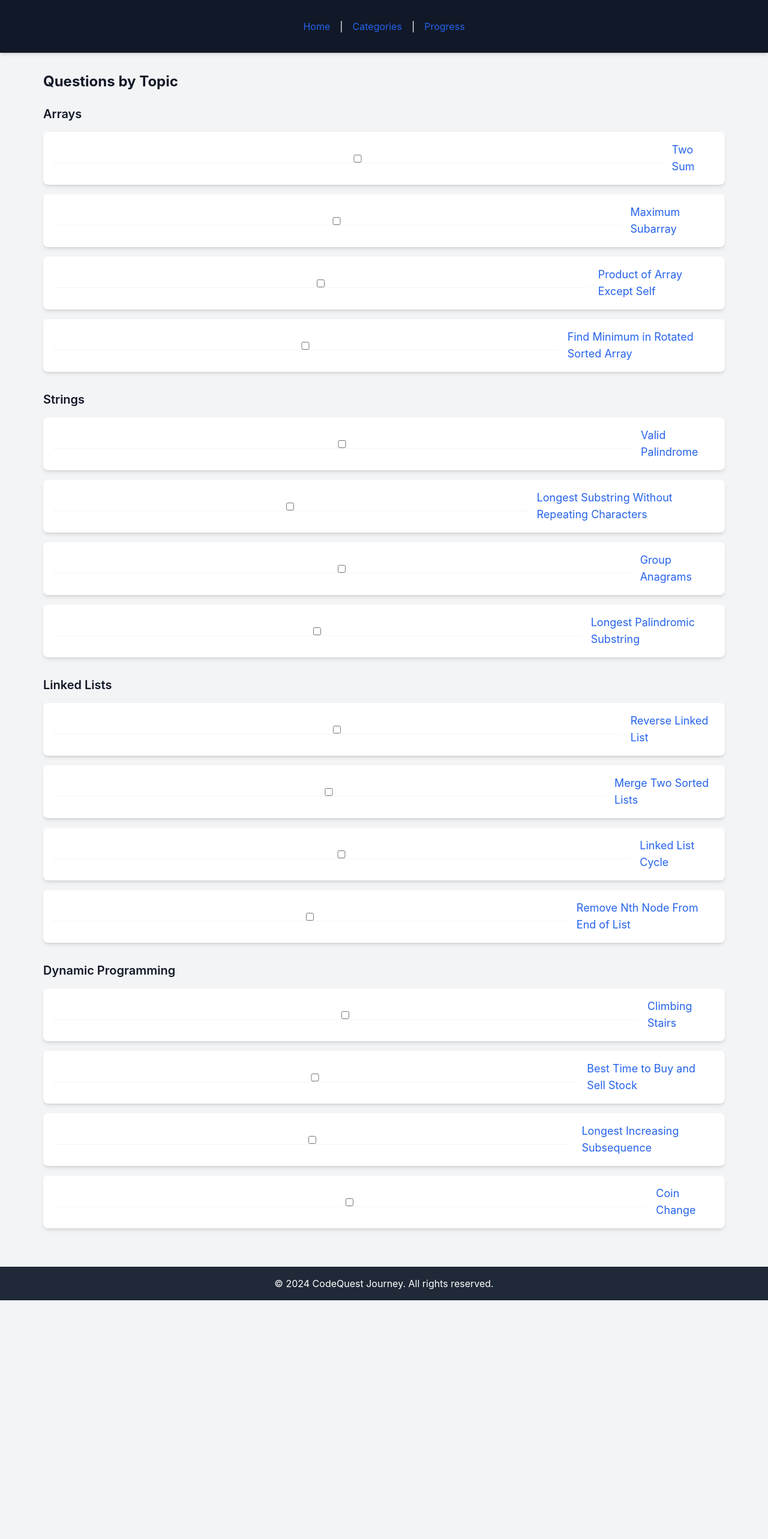
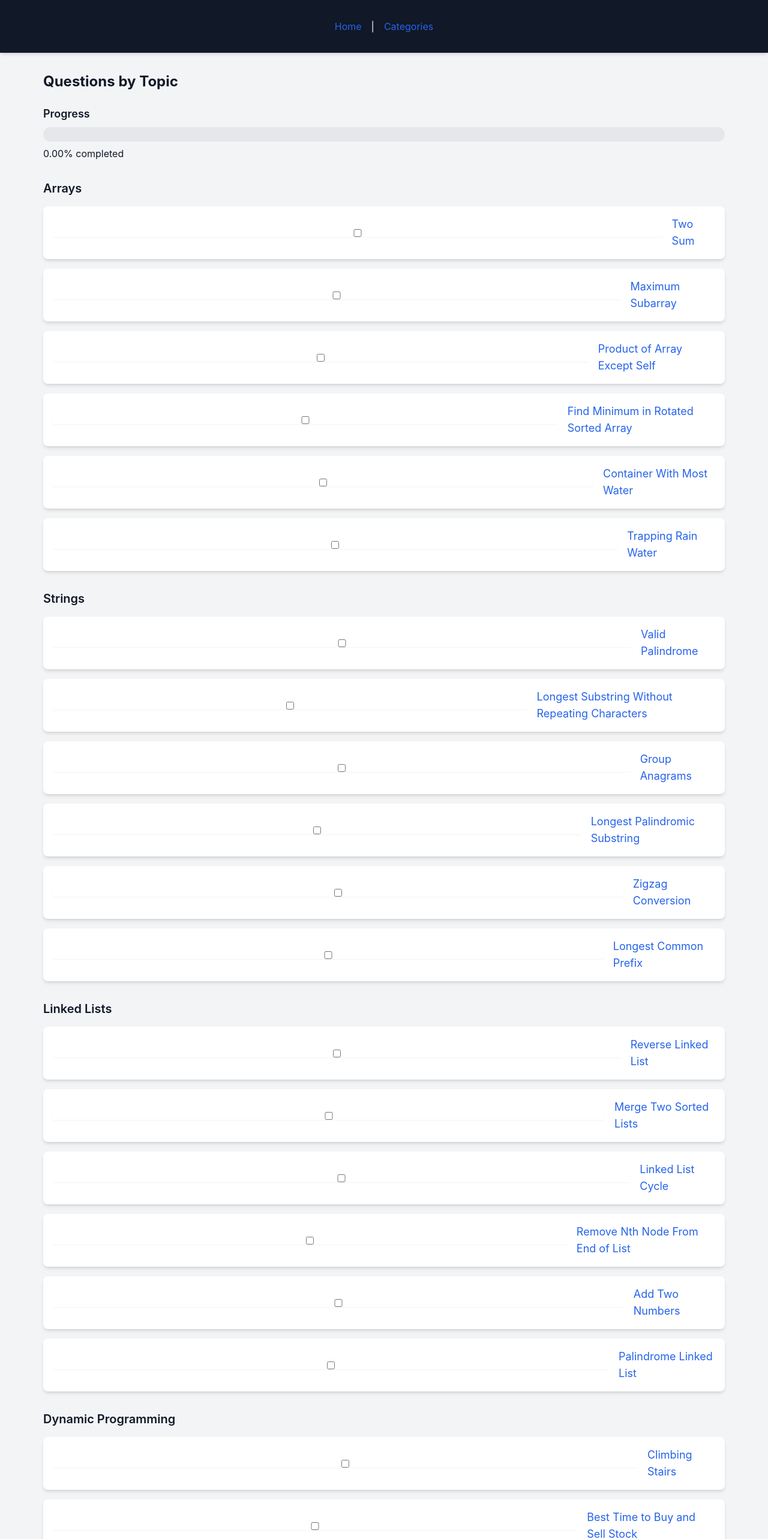
Before and after one commit to nisaanv/CodeQuest-Journey, a React (Vite) app: page /category in a window 1280 px wide. Shown: the top 2566 px of the page at 60% size. Before the commit the page ends 2168 px from the top, so only its background shows below. Built offline with nearby package versions, Linux system fonts and the light colour scheme.

Commit message:
some changes in category page. Deleted the progress page. and all the functionality of progress to the category.

```diff
--- a/src/App.jsx
+++ b/src/App.jsx
@@ -2,7 +2,6 @@ import React, { useState } from 'react';
 import { BrowserRouter as Router, Route, Routes, Link } from 'react-router-dom';
 import Home from './components/Home';
 import Category from './components/Category';
-import Progress from './components/Progress';
 
 const App = () => {
   const [questionList, setQuestionList] = useState([]);
@@ -12,35 +11,33 @@ const App = () => {
   };
 
   return (
+    <div className="flex flex-col min-h-screen">
       <Router>
         <header className="bg-gray-900 text-white shadow-md">
           <nav className="container mx-auto p-4 flex items-center justify-center space-x-4">
             <Link to="/" className="hover:text-blue-400">Home</Link>
             <span>|</span>
             <Link to="/category" className="hover:text-blue-400">Categories</Link>
-          <span>|</span>
-          <Link to="/progress" className="hover:text-blue-400">Progress</Link>
           </nav>
         </header>
 
-      <main className="container mx-auto my-8">
+        {/* Main content area that grows */}
+        <main className="flex-grow container mx-auto my-8">
           <Routes>
             <Route path="/" element={<Home />} />
             <Route
               path="/category"
               element={<Category onQuestionStatusChange={handleQuestionStatusChange} />}
             />
-          <Route
-            path="/progress"
-            element={<Progress questionList={questionList} />}
-          />
           </Routes>
         </main>
 
+        {/* Footer stays at the bottom */}
         <footer className="bg-gray-800 text-white p-4 text-center mt-auto">
           <p>&copy; {new Date().getFullYear()} CodeQuest Journey. All rights reserved.</p>
         </footer>
       </Router>
+    </div>
   );
 };
 
--- a/src/components/Category.jsx
+++ b/src/components/Category.jsx
@@ -1,4 +1,4 @@
-import React, { useState } from 'react';
+import React, { useState, useEffect } from 'react';
 
 const categories = [
   {
@@ -8,6 +8,8 @@ const categories = [
       { id: 2, title: 'Maximum Subarray', link: 'https://leetcode.com/problems/maximum-subarray/', solved: false },
       { id: 3, title: 'Product of Array Except Self', link: 'https://leetcode.com/problems/product-of-array-except-self/', solved: false },
       { id: 4, title: 'Find Minimum in Rotated Sorted Array', link: 'https://leetcode.com/problems/find-minimum-in-rotated-sorted-array/', solved: false },
+      { id: 17, title: 'Container With Most Water', link: 'https://leetcode.com/problems/container-with-most-water/', solved: false },
+      { id: 18, title: 'Trapping Rain Water', link: 'https://leetcode.com/problems/trapping-rain-water/', solved: false },
     ],
   },
   {
@@ -17,6 +19,8 @@ const categories = [
       { id: 6, title: 'Longest Substring Without Repeating Characters', link: 'https://leetcode.com/problems/longest-substring-without-repeating-characters/', solved: false },
       { id: 7, title: 'Group Anagrams', link: 'https://leetcode.com/problems/group-anagrams/', solved: false },
       { id: 8, title: 'Longest Palindromic Substring', link: 'https://leetcode.com/problems/longest-palindromic-substring/', solved: false },
+      { id: 19, title: 'Zigzag Conversion', link: 'https://leetcode.com/problems/zigzag-conversion/', solved: false },
+      { id: 20, title: 'Longest Common Prefix', link: 'https://leetcode.com/problems/longest-common-prefix/', solved: false },
     ],
   },
   {
@@ -26,6 +30,8 @@ const categories = [
       { id: 10, title: 'Merge Two Sorted Lists', link: 'https://leetcode.com/problems/merge-two-sorted-lists/', solved: false },
       { id: 11, title: 'Linked List Cycle', link: 'https://leetcode.com/problems/linked-list-cycle/', solved: false },
       { id: 12, title: 'Remove Nth Node From End of List', link: 'https://leetcode.com/problems/remove-nth-node-from-end-of-list/', solved: false },
+      { id: 21, title: 'Add Two Numbers', link: 'https://leetcode.com/problems/add-two-numbers/', solved: false },
+      { id: 22, title: 'Palindrome Linked List', link: 'https://leetcode.com/problems/palindrome-linked-list/', solved: false },
     ],
   },
   {
@@ -35,13 +41,32 @@ const categories = [
       { id: 14, title: 'Best Time to Buy and Sell Stock', link: 'https://leetcode.com/problems/best-time-to-buy-and-sell-stock/', solved: false },
       { id: 15, title: 'Longest Increasing Subsequence', link: 'https://leetcode.com/problems/longest-increasing-subsequence/', solved: false },
       { id: 16, title: 'Coin Change', link: 'https://leetcode.com/problems/coin-change/', solved: false },
+      { id: 23, title: 'House Robber', link: 'https://leetcode.com/problems/house-robber/', solved: false },
+      { id: 24, title: 'Target Sum', link: 'https://leetcode.com/problems/target-sum/', solved: false },
     ],
   },
-  // You can add more categories here
 ];
 
-const Category = () => {
+const Category = ({ onQuestionStatusChange }) => {
   const [questionList, setQuestionList] = useState(categories);
+  const [progressPercentage, setProgressPercentage] = useState(0);
+
+  // Calculate the progress percentage
+  useEffect(() => {
+    const totalQuestions = questionList.reduce(
+      (acc, category) => acc + category.questions.length,
+      0
+    );
+    const solvedQuestions = questionList.reduce(
+      (acc, category) =>
+        acc + category.questions.filter((question) => question.solved).length,
+      0
+    );
+    setProgressPercentage((solvedQuestions / totalQuestions) * 100);
+
+    // Inform parent component about the question list changes
+    onQuestionStatusChange(questionList);
+  }, [questionList, onQuestionStatusChange]);
 
   const toggleSolved = (topicIndex, questionId) => {
     setQuestionList((prevList) =>
@@ -61,6 +86,20 @@ const Category = () => {
   return (
     <div className="container mx-auto p-8">
       <h2 className="text-2xl font-bold mb-6">Questions by Topic</h2>
+
+      {/* Progress Bar */}
+      <div className="mb-8">
+        <h3 className="text-lg font-semibold mb-2">Progress</h3>
+        <div className="bg-gray-200 rounded-full h-6 mb-2">
+          <div
+            className="bg-green-500 h-6 rounded-full"
+            style={{ width: `${progressPercentage}%` }}
+          ></div>
+        </div>
+        <p>{progressPercentage.toFixed(2)}% completed</p>
+      </div>
+
+      {/* Questions by Category */}
       {questionList.map((category, topicIndex) => (
         <div key={topicIndex} className="mb-8">
           <h3 className="text-xl font-semibold mb-4">{category.topic}</h3>
--- a/src/components/Progress.jsx
+++ b/src/components/Progress.jsx
@@ -1,33 +1,75 @@
-import React, { useState, useEffect } from 'react';
+// import React, { useState, useEffect } from 'react';
 
-const Progress = ({ questionList }) => {
-  const [progressPercentage, setProgressPercentage] = useState(0);
+// const Progress = ({ questionList }) => {
+//   // Create a local copy of the questions with state to track if solved or not
+//   const [questions, setQuestions] = useState(questionList);
 
-  useEffect(() => {
-    const totalQuestions = questionList.reduce(
-      (acc, category) => acc + category.questions.length,
-      0
-    );
-    const solvedQuestions = questionList.reduce(
-      (acc, category) =>
-        acc + category.questions.filter((question) => question.solved).length,
-      0
-    );
-    setProgressPercentage((solvedQuestions / totalQuestions) * 100);
-  }, [questionList]);
+//   const [progressPercentage, setProgressPercentage] = useState(0);
 
-  return (
-    <div className="p-8">
-      <h2 className="text-2xl font-semibold mb-4">Progress Tracker</h2>
-      <div className="bg-gray-200 rounded-full h-6 mb-4">
-        <div
-          className="bg-green-500 h-6 rounded-full"
-          style={{ width: `${progressPercentage}%` }}
-        ></div>
-      </div>
-      <p>{progressPercentage.toFixed(2)}% completed</p>
-    </div>
-  );
-};
+//   useEffect(() => {
+//     // Update progress percentage whenever questions change
+//     const totalQuestions = questions.reduce(
+//       (acc, category) => acc + category.questions.length,
+//       0
+//     );
+//     const solvedQuestions = questions.reduce(
+//       (acc, category) =>
+//         acc + category.questions.filter((question) => question.solved).length,
+//       0
+//     );
 
-export default Progress;
+//     // Prevent division by zero
+//     if (totalQuestions > 0) {
+//       setProgressPercentage((solvedQuestions / totalQuestions) * 100);
+//     } else {
+//       setProgressPercentage(0);
+//     }
+//   }, [questions]);
+
+//   // Function to handle question toggle (solved/unsolved)
+//   const handleToggleSolved = (categoryIndex, questionIndex) => {
+//     const updatedQuestions = [...questions];
+//     updatedQuestions[categoryIndex].questions[questionIndex].solved =
+//       !updatedQuestions[categoryIndex].questions[questionIndex].solved;
+//     setQuestions(updatedQuestions);
+//   };
+
+//   return (
+//     <div className="p-8">
+//       <h2 className="text-2xl font-semibold mb-4">Progress Tracker</h2>
+
+//       <div className="bg-gray-200 rounded-full h-6 mb-4">
+//         <div
+//           className="bg-green-500 h-6 rounded-full transition-all duration-500"
+//           style={{ width: `${progressPercentage}%` }}
+//         ></div>
+//       </div>
+//       <p>{progressPercentage.toFixed(2)}% completed</p>
+
+//       <div className="mt-4">
+//         {questions.map((category, categoryIndex) => (
+//           <div key={categoryIndex} className="mb-4">
+//             <h3 className="text-xl font-bold mb-2">{category.name}</h3>
+//             <ul>
+//               {category.questions.map((question, questionIndex) => (
+//                 <li key={questionIndex} className="mb-1 flex items-center">
+//                   <input
+//                     type="checkbox"
+//                     className="mr-2"
+//                     checked={question.solved}
+//                     onChange={() =>
+//                       handleToggleSolved(categoryIndex, questionIndex)
+//                     }
+//                   />
+//                   {question.text}
+//                 </li>
+//               ))}
+//             </ul>
+//           </div>
+//         ))}
+//       </div>
+//     </div>
+//   );
+// };
+
+// export default Progress;
--- a/src/index.css
+++ b/src/index.css
@@ -13,6 +13,7 @@ body {
   display: flex;
   flex-direction: column;
   @apply bg-gray-100 text-gray-900;
+  @apply min-h-screen flex flex-col;
 }
 
 .dark body {
@@ -94,7 +95,7 @@ footer {
   color: #fff;
   padding: 1rem;
   text-align: center;
-  position: relative;
+  margin-top: auto;
   width: 100%;
 }
 
@@ -111,3 +112,7 @@ footer {
 .animate-fadeIn {
   animation: fadeIn 1s ease-in-out;
 }
+
+main {
+  @apply flex-grow; /* Ensures the main content area takes up remaining space */
+}
```
Lines whose indentation alone changed are shown as unchanged.
